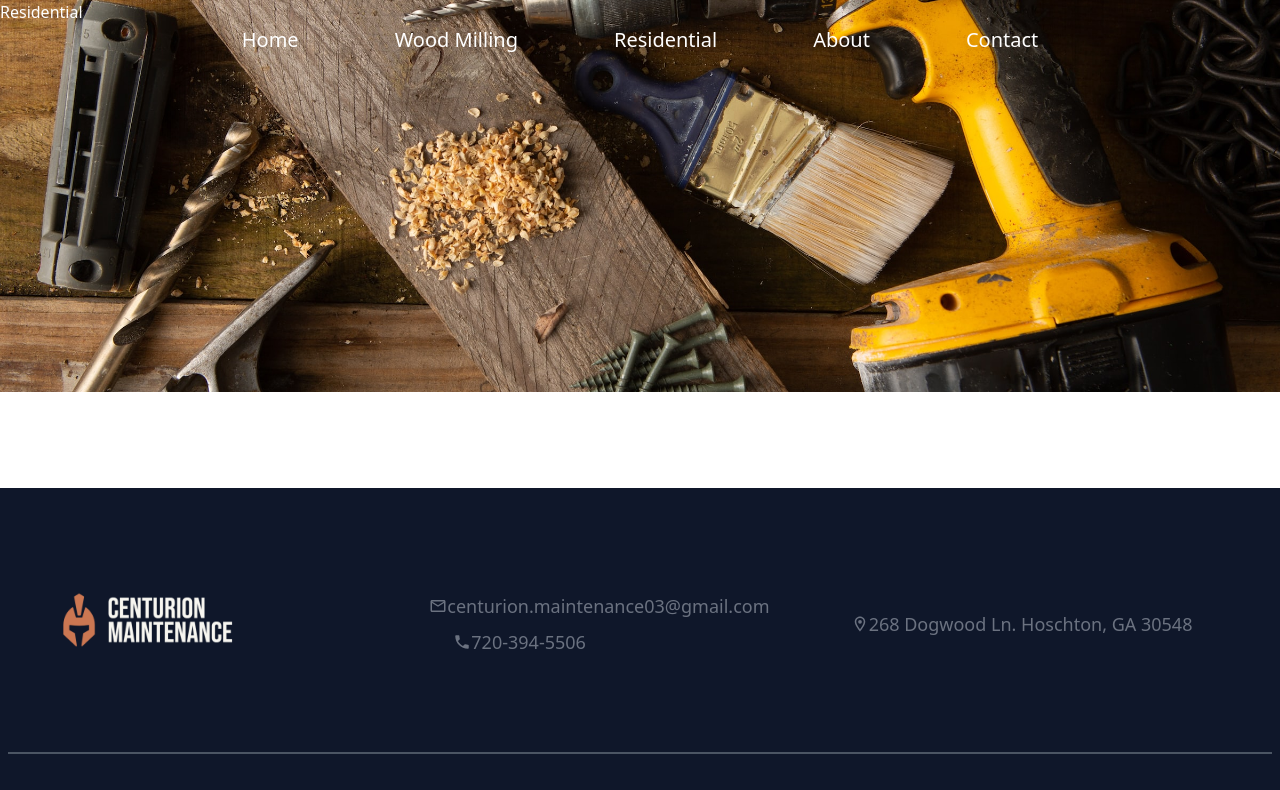
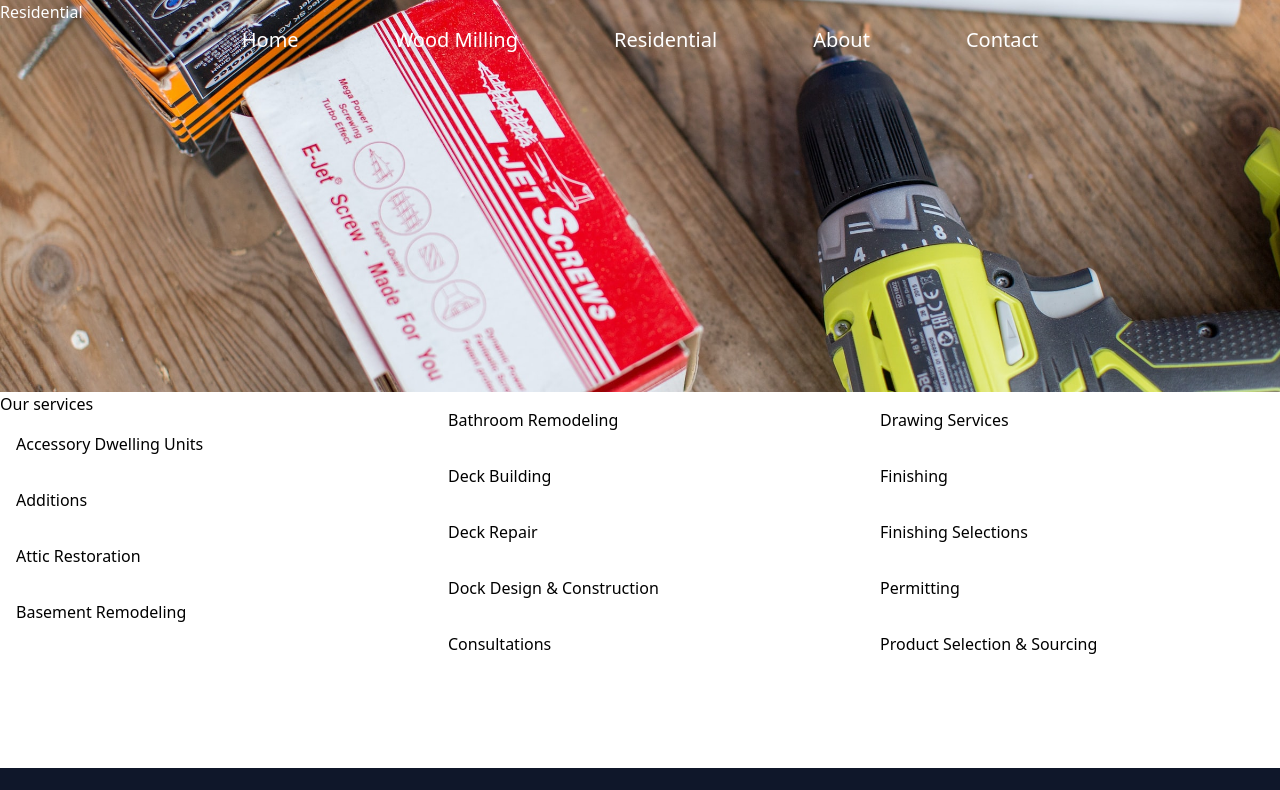
Before and after one commit to austin-morrow/centurion-maintenance, a React (Create React App) app: page /residential in a window 1280 px wide. Shown: the top 790 px of the page. Built offline with nearby package versions, Linux system fonts and the light colour scheme.

Commit message:
starting to build out residential page

```diff
--- a/src/pages/Residential.jsx
+++ b/src/pages/Residential.jsx
@@ -6,6 +6,34 @@
         <div className='text-white'>Residential</div>
       </div>
       </section>
+      <div className='columns-3'>
+        <div>
+          Our services
+        </div>
+        <div>
+          <ul>
+            <li>Accessory Dwelling Units</li>
+            <li>Additions</li>
+            <li>Attic Restoration</li>
+            <li>Basement Remodeling</li>
+            <li>Bathroom Remodeling</li>
+            <li>Deck Building</li>
+            <li>Deck Repair</li>
+            <li>Dock Design & Construction</li>
+          </ul>
+        </div>
+        <div>
+          <ul>
+            <li>Consultations</li>
+            <li>Drawing Services</li>
+            <li>Finishing</li>
+            <li>Finishing Selections</li>
+            <li>Permitting</li>
+            <li>Product Selection & Sourcing</li>
+          </ul>
+        </div>
+      </div>
+
     </>
   )
 }
```
Also changed, not shown: src/assets/images/residential.jpg.
